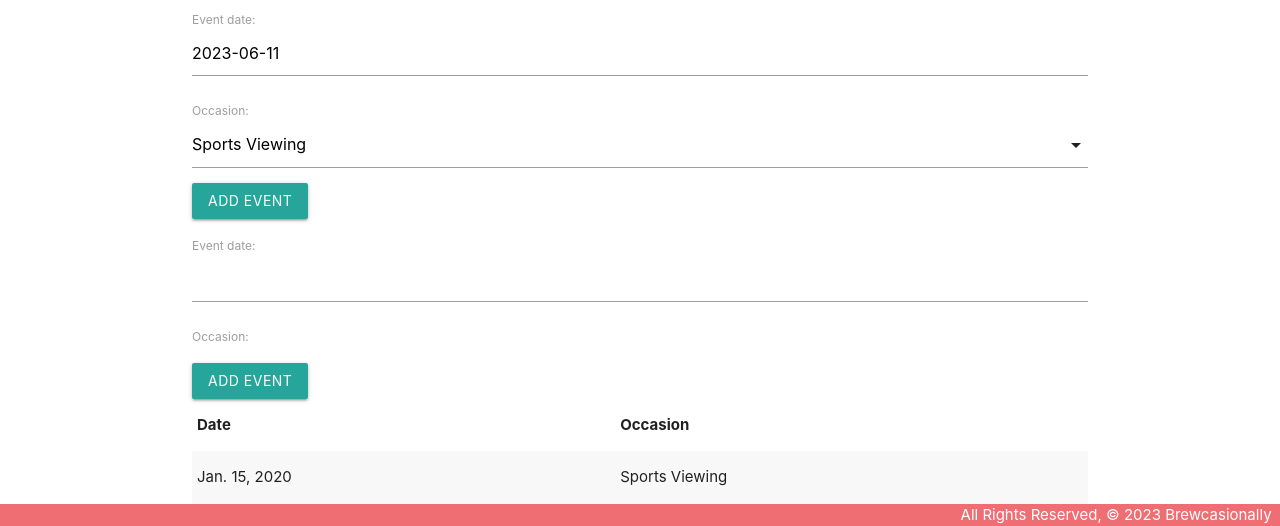
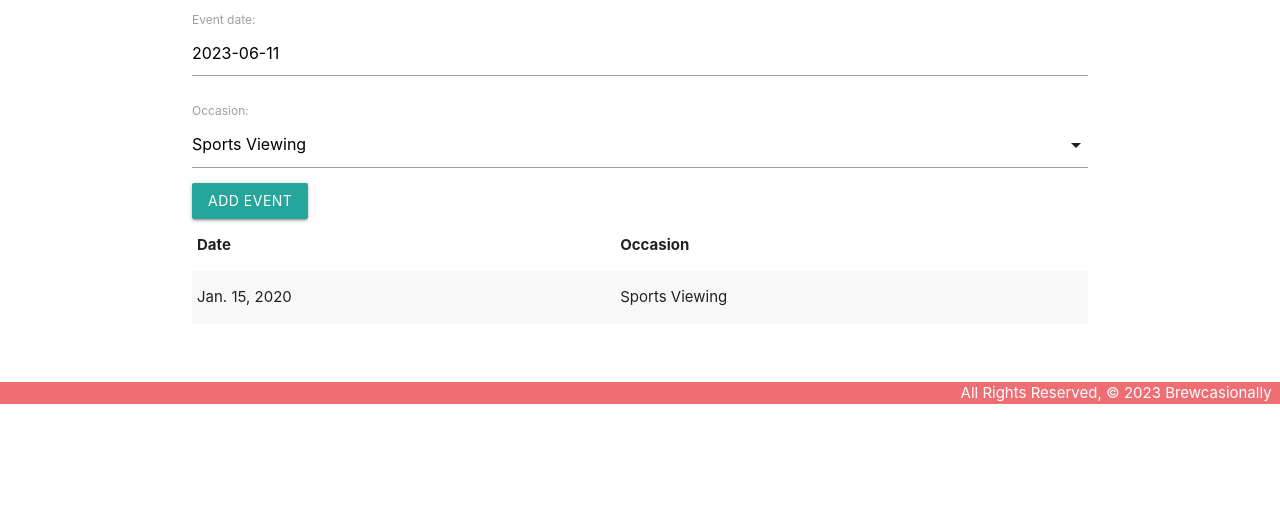
Before and after one commit to FernRicaurte/brewcasionally, a Django app: page /brews/1/ in a window 1280 px wide. Shown: the part 396-922 px from the top of the page. After the commit the page ends 800 px from the top, so only its background shows below. Run offline with Django 4.2, Linux system fonts and the light colour scheme; tables that the repository leaves empty hold one stand-in row (values such as "Sample post").

Commit message:
fixed repeated code in detail.html, add_event form

```diff
--- a/main_app/templates/brews/detail.html
+++ b/main_app/templates/brews/detail.html
@@ -17,12 +17,6 @@
 <div class="col s6">
   <form action="{% url 'add_event' brew.id %}" method="POST">
     {% csrf_token %}
-    {{ event_form.as_p }}
-    <input type="submit" class="btn" value="Add Event">
-  </form>
-  <form method="POST">
-    {% csrf_token %}
-    <!-- Render the inputs -->
     {{ event_form.as_p }}
     <input type="submit" class="btn" value="Add Event">
   </form>
```
